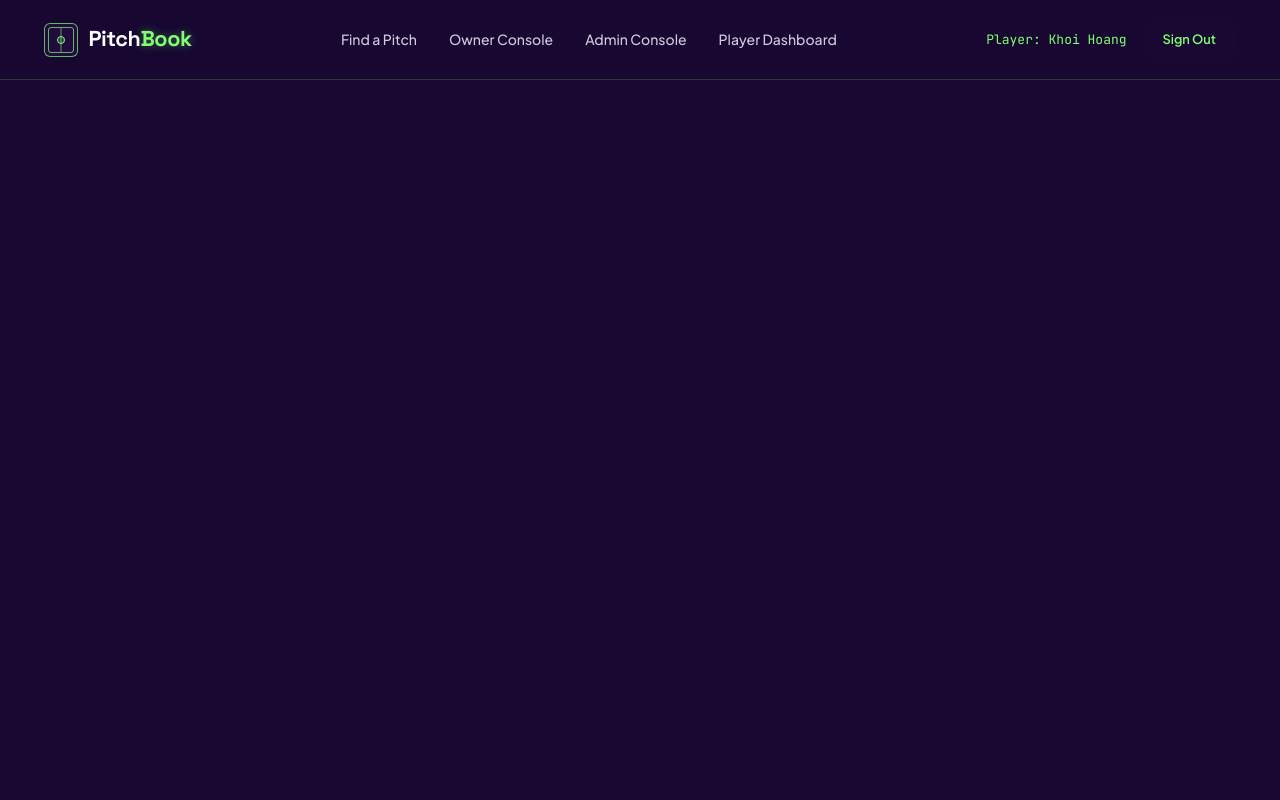
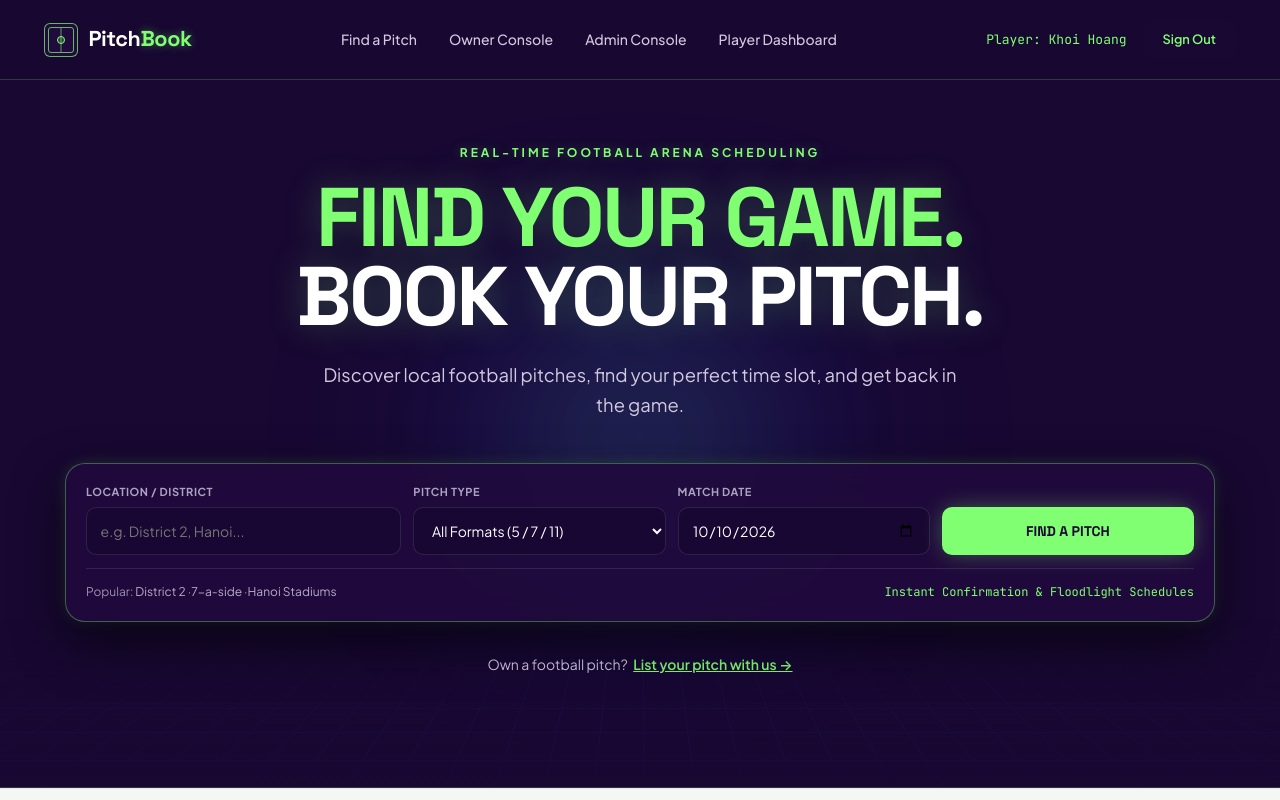
Before and after one commit to khoihoag/booking-system, a React (Vite) app in the folder frontend/: page / in a window 1280 px wide. Shown: the top 800 px of the page. Built offline with nearby package versions, Linux system fonts and the light colour scheme.

Commit message:
Router for App.jsx

```diff
--- a/frontend/package.json
+++ b/frontend/package.json
@@ -11,7 +11,8 @@
   },
   "dependencies": {
     "react": "^19.2.8",
-    "react-dom": "^19.2.8"
+    "react-dom": "^19.2.8",
+    "react-router-dom": "^7.18.4"
   },
   "devDependencies": {
     "@babel/core": "^7.29.7",
--- a/frontend/src/App.jsx
+++ b/frontend/src/App.jsx
@@ -1,4 +1,6 @@
 import './App.css'
+
+import { BrowserRouter, Routes, Route } from 'react-router-dom'
 import SignIn from './components/auth/SignIn'
 import SignUp from './components/auth/SignUp'
 import Navbar from './components/layout/Navbar'
@@ -6,14 +8,30 @@ import Footer from './components/layout/Footer'
 import LandingPage from './components/home/LandingPage'
 import UserDashboard from './components/dashboard/UserDashboard'
 import OwnerDashboard from './components/dashboard/OwnerDashboard'
+import AdminDashboard from './components/dashboard/AdminDashboard'
 import Discovery from './components/discovery/Discovery'
 import PitchDetails from './components/pitch/PitchDetails'
 import PitchLogo from './components/common/PitchLogo'
 
+
+
+
+
 export default function App() {
     return (
-        <div>
+        <BrowserRouter>
             <Navbar />
-        </div>
+            <Routes>
+                <Route path="/" element={<LandingPage />} />
+                <Route path="/discovery" element={<Discovery />} />
+                <Route path="/pitch/:id" element={<PitchDetails />} />
+                <Route path="/signin" element={<SignIn />} />
+                <Route path="/signup" element={<SignUp/>} />
+                <Route path="/dashboard" element={<UserDashboard />} />
+                <Route path="/owner" element={<OwnerDashboard />} />
+                <Route path="/admin" element={<AdminDashboard />} />
+            </Routes>
+            <Footer />
+        </BrowserRouter >
     )
 }
--- a/frontend/src/components/home/HeroSection.jsx
+++ b/frontend/src/components/home/HeroSection.jsx
@@ -24,12 +24,12 @@ export default function () {
                 <div className="search-card">
                     <form className="search-form" action="discovery.html" method="GET">
                         <div className="form-group">
-                            <label className="form-label" for="loc">Location / District</label>
+                            <label className="form-label" htmlFor="loc">Location / District</label>
                             <input className="form-input" id="loc" name="location" type="text" placeholder="e.g. District 2, Hanoi..." />
                         </div>
 
                         <div className="form-group">
-                            <label className="form-label" for="type">Pitch Type</label>
+                            <label className="form-label" htmlFor="type">Pitch Type</label>
                             <select className="form-select" id="type" name="pitchType">
                                 <option value="all">All Formats (5 / 7 / 11)</option>
                                 <option value="5-a-side">5-a-side Futsal</option>
@@ -39,8 +39,8 @@ export default function () {
                         </div>
 
                         <div className="form-group">
-                            <label className="form-label" for="date">Match Date</label>
-                            <input className="form-input" id="date" name="date" type="date" value="2026-10-10" />
+                            <label className="form-label" htmlFor="date">Match Date</label>
+                            <input className="form-input" id="date" name="date" type="date" defaultValue="2026-10-10" />
                         </div>
 
                         <div className="form-group search-form-btn-group">
```
Also changed, not shown: 1 other file (tests, documents, lock files or other folders).
